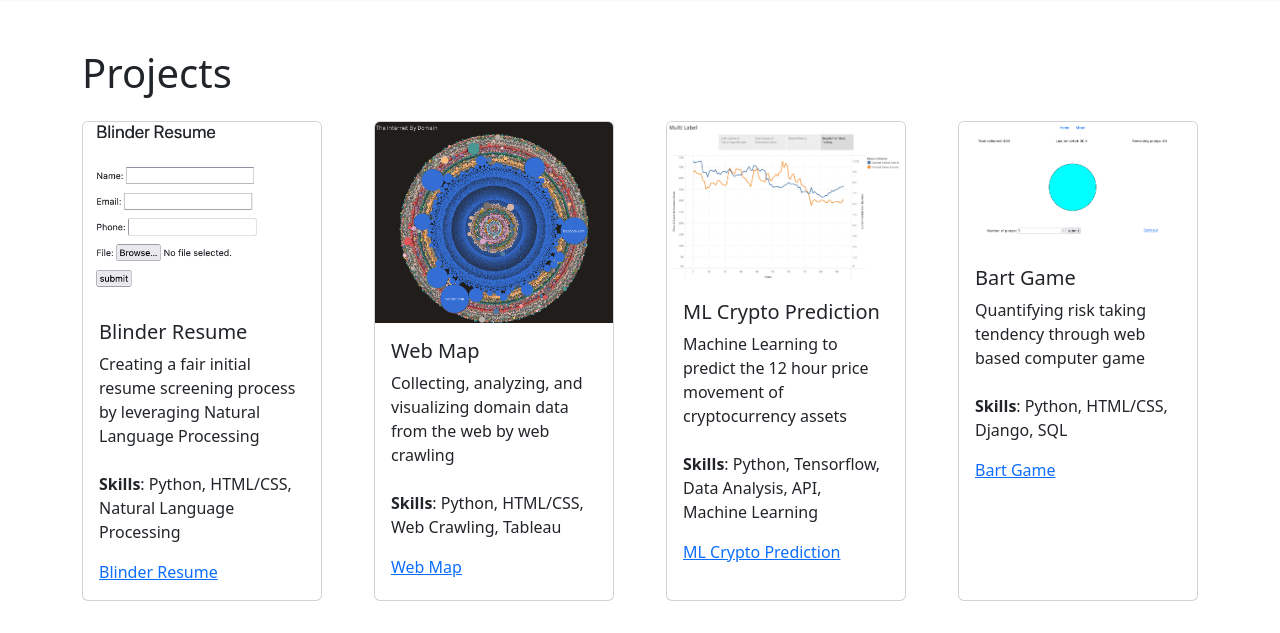
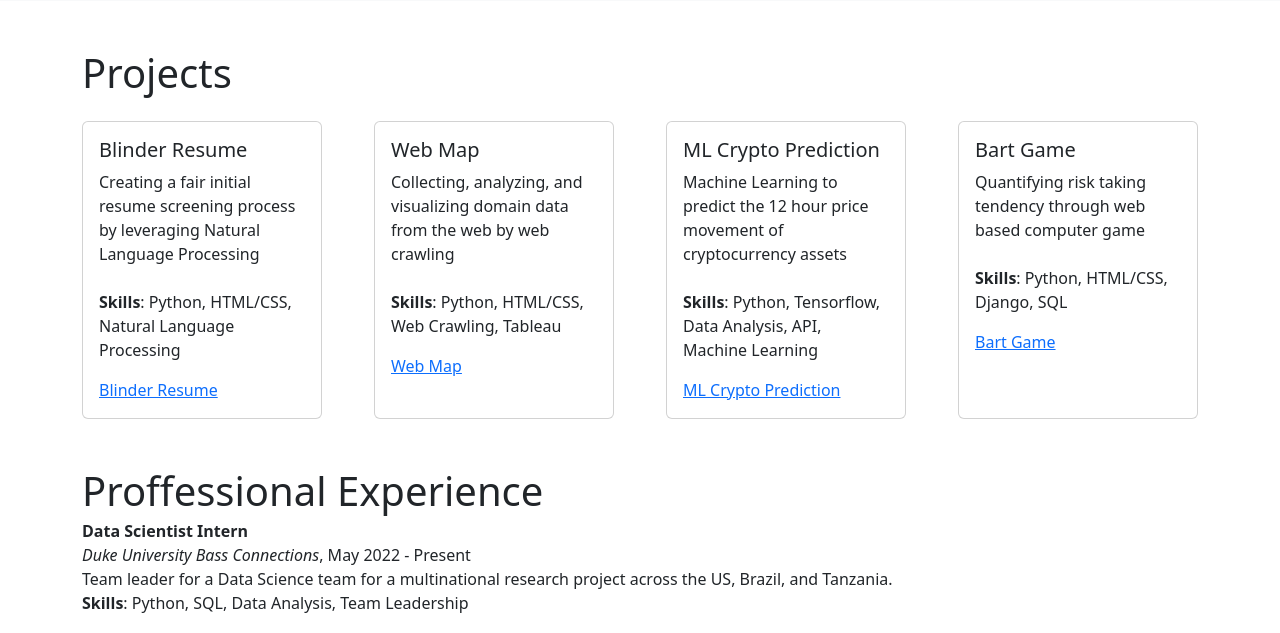
Before and after one commit to NaolGB/bynaol.com, a Django app: page / in a window 1280 px wide. Shown: the part 367-1000 px from the top of the page. Run offline with Django 4.2, Linux system fonts and the light colour scheme.

Commit message:
static file editing

```diff
--- a/home/templates/home/home.html
+++ b/home/templates/home/home.html
@@ -23,7 +23,7 @@
 </div>
 <div class='d-flex flex-wrap justify-content-between gap-3'>
     <div class='card'  style='width: 15rem'>
-        <img src="{% static 'projects/blinder_resume.png' %}" class='card-img-top' alt="">
+        {% comment %} <img src="{% static 'projects/blinder_resume.png' %}" class='card-img-top' alt=""> {% endcomment %}
         <div class='card-body'>
             <h5 class='card-title'>Blinder Resume</h5>
             <p>
@@ -36,7 +36,7 @@
 
     <div class='card'  style='width: 15rem'>
 
-        <img src="{% static 'projects/web_map_100k.png' %}" class='card-img-top' alt="">
+        {% comment %} <img src="{% static 'projects/web_map_100k.png' %}" class='card-img-top' alt=""> {% endcomment %}
         <div class='card-body'>
             <h5 class='card-title'>Web Map</h5>
             <p>
@@ -48,7 +48,7 @@
     </div>
 
     <div class='card'  style='width: 15rem'>
-        <img src="{% static 'projects/crypto_ml_multilabel_backtest.png' %}" class='card-img-top' alt="">
+        {% comment %} <img src="{% static 'projects/crypto_ml_multilabel_backtest.png' %}" class='card-img-top' alt=""> {% endcomment %}
         <div class='card-body'>
             <h5 class='card-title'>ML Crypto Prediction</h5>
             <p>
@@ -60,7 +60,7 @@
     </div>
 
     <div class='card'  style='width: 15rem'>
-        <img src="{% static 'projects/bart.png' %}" class='card-img-top' alt="">
+        {% comment %} <img src="{% static 'projects/bart.png' %}" class='card-img-top' alt=""> {% endcomment %}
         <div class='card-body'>
             <h5 class='card-title'>Bart Game</h5>
             <p>
```
